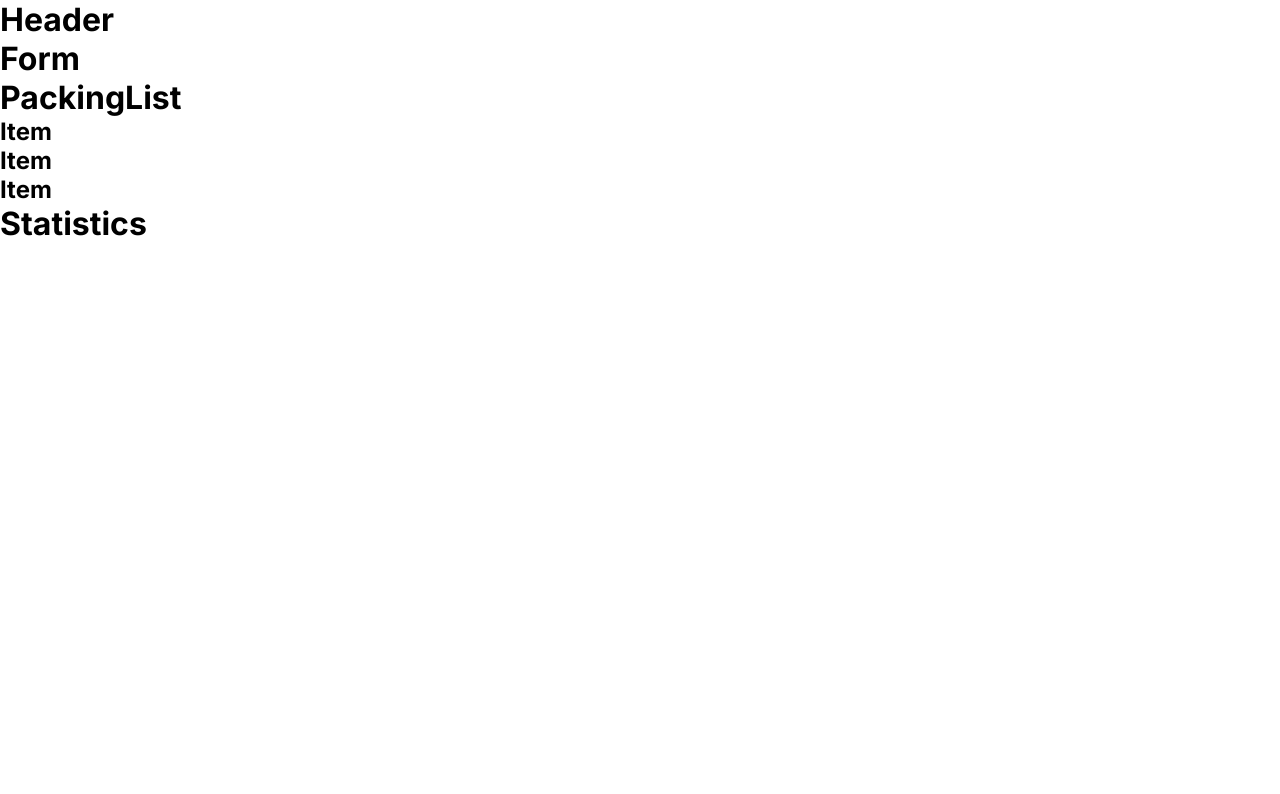
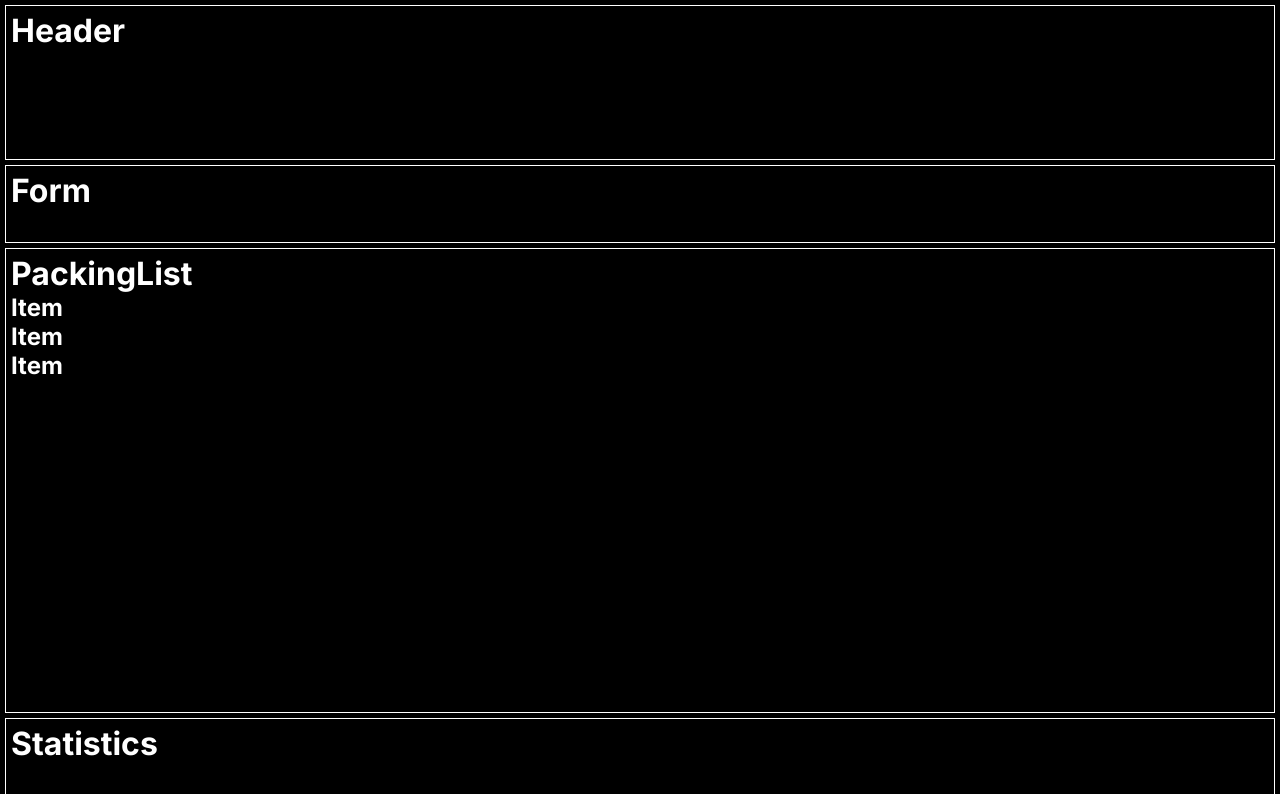
Before and after one commit to GlynWDavies-2022/my-suitcase, a React (Vite) app: page / in a window 1280 px wide. Shown: the top 794 px of the page. Built offline with nearby package versions, Linux system fonts and the light colour scheme.

Commit message:
Refined structure.

```diff
--- a/src/App.css
+++ b/src/App.css
@@ -0,0 +1,26 @@
+.header {
+    border: 1px solid #ffffff;
+    height: 20%;
+    padding: 5px;
+}
+
+.form {
+    border: 1px solid #ffffff;
+    height: 10%;
+    margin-top: 5px;
+    padding: 5px;
+}
+
+.packing-list {
+    border: 1px solid #ffffff;
+    height: 60%;
+    margin-top: 5px;
+    padding: 5px;
+}
+
+.statistics {
+    border: 1px solid #ffffff;
+    height: 10%;
+    margin-top: 5px;
+    padding: 5px;
+}
--- a/src/components/Form.jsx
+++ b/src/components/Form.jsx
@@ -1,8 +1,8 @@
 function Form() {
     return (
-        <>
+        <div className='form'>
             <h1>Form</h1>
-        </>
+        </div>
     );
 }
 
--- a/src/components/Header.jsx
+++ b/src/components/Header.jsx
@@ -1,8 +1,8 @@
 function Header() {
     return (
-        <>
+        <div className='header'>
             <h1>Header</h1>
-        </>
+        </div>
     );
 }
 
--- a/src/components/PackingList.jsx
+++ b/src/components/PackingList.jsx
@@ -2,12 +2,12 @@ import Item from './Item';
 
 function PackingList() {
     return (
-        <>
+        <div className='packing-list'>
             <h1>PackingList</h1>
             <Item />
             <Item />
             <Item />
-        </>
+        </div>
     );
 }
 
--- a/src/components/Statistics.jsx
+++ b/src/components/Statistics.jsx
@@ -1,8 +1,8 @@
 function Statistics() {
     return (
-        <>
+        <div className='statistics'>
             <h1>Statistics</h1>
-        </>
+        </div>
     );
 }
 
--- a/src/index.css
+++ b/src/index.css
@@ -7,7 +7,19 @@
 }
 
 :root {
+    background-color: #000000;
+    color: #ffffff;
     font-family: 'Inter', sans-serif;
+    height: 97vh;
+    padding: 5px;
+}
+
+body {
+    height: inherit;
+}
+
+#root {
+    height: inherit;
 }
 
 .inter-300 {
```
